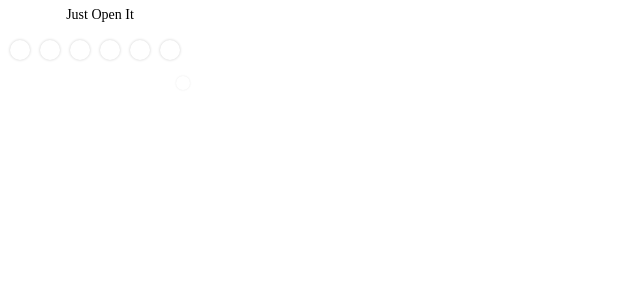
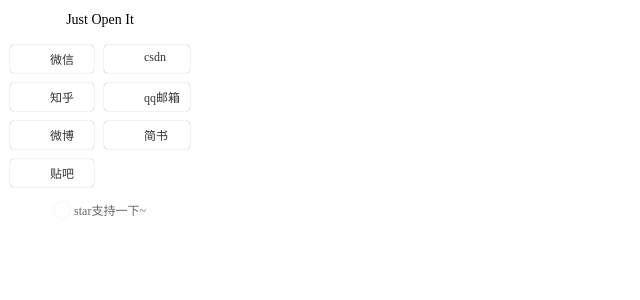
Before and after one commit to elegantYU/just-open-it, a React app: page / in a window 1280 px wide. Shown: the top 300 px of the page, without its empty margins (0-640 px from the left). Built offline with nearby package versions, Linux system fonts and the light colour scheme; a small style sheet from the web is missing.

Commit message:
fix: eslint-react的函数组件入参类型校验有毒

```diff
--- a/public/index.html
+++ b/public/index.html
@@ -4,10 +4,10 @@
 		<meta charset="UTF-8" />
 		<meta name="viewport" content="width=device-width, initial-scale=1.0, user-scalable=no" />
 		<title>Document</title>
-		<link rel="stylesheet" href="https://at.alicdn.com/t/font_2405565_drmw0y67hdg.css" />
+		<link rel="stylesheet" href="https://at.alicdn.com/t/font_2405565_3sz4tz66c1a.css" />
 	</head>
 	<body>
 		<div id="root"></div>
-		<script src="https://at.alicdn.com/t/font_2405565_drmw0y67hdg.js"></script>
+		<script src="https://at.alicdn.com/t/font_2405565_3sz4tz66c1a.js"></script>
 	</body>
 </html>
--- a/src/views/home.tsx
+++ b/src/views/home.tsx
@@ -1,10 +1,11 @@
-import React, { MouseEventHandler, useState } from 'react';
+import React from 'react';
 import styled from 'styled-components';
-import Tip from './tip';
+import Item from './item';
 
 const WrapperUI = styled.div`
 	width: 200px;
 	height: auto;
+	padding: 5px 0;
 `;
 
 const HeaderUI = styled.div`
@@ -19,17 +20,10 @@
 	height: auto;
 	padding: 10px;
 
-	.title {
-		margin-bottom: 10px;
-		font-size: 14px;
-		text-align: left;
-	}
-
 	ul {
-		display: flex;
-		flex-wrap: wrap;
+		display: grid;
+		grid-template-columns: repeat(2, 1fr);
 		gap: 10px;
-		align-items: center;
 	}
 `;
 
@@ -45,22 +39,32 @@
 
 const FooterUI = styled.div`
 	display: flex;
+	gap: 4px;
 	align-items: center;
-	justify-content: flex-end;
+	justify-content: center;
 	height: 25px;
 	padding: 0 10px;
+	cursor: pointer;
+
+	p {
+		color: #666666;
+		font-size: 12px;
+		transform-origin: left center;
+	}
+
+	&:hover p {
+		text-decoration: underline;
+	}
 `;
 
 const IconUI = styled.div`
 	display: flex;
 	align-items: center;
 	justify-content: center;
-	width: 14px;
-	height: 14px;
-	font-size: 12px;
+	width: 16px;
+	height: 16px;
 	border-radius: 50%;
 	box-shadow: 0 0 2px 0 rgba(0, 0, 0, 0.1);
-	cursor: pointer;
 
 	&:hover {
 		box-shadow: 0 0 2px 0 rgba(0, 0, 0, 0.2);
@@ -104,55 +108,33 @@
 			<use xlinkHref='#iconjianshu' />
 		</svg>,
 	],
+	[
+		'贴吧',
+		<svg className='icon' aria-hidden='true' key='简书'>
+			<use xlinkHref='#icontieba' />
+		</svg>,
+	],
 ];
 
 const handleGithubClick = () => window.open('https://github.com/elegantYU/just-open-it');
 const renderItemJSX = () =>
 	list.map(([title, item]) => (
-		<ItemUI key={title} data-text={title}>
+		<Item key={title} text={title}>
 			{item}
-		</ItemUI>
+		</Item>
 	));
 
-const App = () => {
-	const [hoverText, setHoverText] = useState<string | null>('');
-	const [offset, setOffset] = useState([0, 0]);
-	const [tempEl, setTempEl] = useState<EventTarget | null>(null);
-
-	const renderTipJSX = () => (hoverText ? <Tip text={hoverText} offset={offset} /> : undefined);
-
-	const handleRootHover: MouseEventHandler = (e) => {
-		const { target } = e;
-		const text = (target as HTMLElement)?.getAttribute('data-text');
-		const { x, y, width } = (target as HTMLElement)?.getBoundingClientRect();
-		const nodeOffset = [x + width / 2, y - 20];
-
-		if (text) {
-			setTempEl(target);
-			setOffset(nodeOffset);
-			setHoverText(text);
-		}
-	};
-	const handleRootOut: MouseEventHandler = (e) => {
-		const { target } = e;
-
-		if (tempEl && target !== tempEl && !(tempEl as HTMLElement).contains(target as HTMLElement)) {
-			setHoverText(null);
-		}
-	};
-
-	return (
-		<WrapperUI onMouseOver={handleRootHover} onMouseOut={handleRootOut}>
+const App = () => (
+	<WrapperUI>
 		<HeaderUI>Just Open It</HeaderUI>
 		<ContentUI>
 			<ul>{renderItemJSX()}</ul>
 		</ContentUI>
-			<FooterUI>
-				<IconUI className='iconfont icongit' data-text='求star' onClick={handleGithubClick} />
+		<FooterUI onClick={handleGithubClick}>
+			<IconUI className='iconfont icongit' data-text='求star' />
+			<p>star支持一下~</p>
 		</FooterUI>
-			{renderTipJSX()}
 	</WrapperUI>
 );
-};
 
 export default App;
--- /dev/null
+++ b/src/views/item.tsx
@@ -0,0 +1,38 @@
+import React from 'react';
+import styled, { keyframes } from 'styled-components';
+
+const scaleIn = keyframes`
+	0% {
+		opacity: 0;
+	}
+	100% {
+		opacity: 1;
+	}
+`;
+
+const WrapperUI = styled.div`
+	display: grid;
+	grid-template-columns: 20px 1fr;
+	gap: 10px;
+	padding: 5px 10px;
+	color: #333333;
+	font-size: 12px;
+	white-space: nowrap;
+	border-radius: 4px;
+	box-shadow: 0 0 1px rgba(0, 0, 0, 0.5);
+	opacity: 0;
+	animation: ${scaleIn} 0.15s forwards;
+`;
+
+interface Props {
+	text: string;
+}
+
+const Tip: React.FC<Props> = ({ children, text }) => (
+	<WrapperUI>
+		{children}
+		{text}
+	</WrapperUI>
+);
+
+export default Tip;
--- a/src/views/tip.tsx
+++ /dev/null
@@ -1,42 +0,0 @@
-import React, { useState } from 'react';
-import styled, { keyframes } from 'styled-components';
-
-const scaleIn = keyframes`
-	0% {
-		transform: scale(0.8) translateX(-50%);
-		opacity: 0.6;
-	}
-	100% {
-		transform: scale(1) translateX(-50%);
-		opacity: 1;
-	}
-`;
-
-const WrapperUI = styled.div`
-	position: fixed;
-	padding: 0 2px;
-	color: #ffffff;
-	font-size: 12px;
-	white-space: nowrap;
-	background-color: rgba(0, 0, 0, 0.5);
-	border-radius: 4px;
-	transform: scale(0.8) translateX(-50%);
-	transform-origin: center top;
-	opacity: 0.6;
-	animation: ${scaleIn} 0.15s forwards;
-`;
-
-interface Props {
-	text: string;
-	offset: number[];
-}
-
-const Tip = (props: Props) => {
-	const { text, offset } = props;
-	const [left, top] = offset;
-	const style = { left: `${left}px`, top: `${top}px` };
-
-	return <WrapperUI style={style}>{text}</WrapperUI>;
-};
-
-export default Tip;
```
Also changed, not shown: src/injectScripts/tieba/index.ts (added, +11 -0 lines), .eslintrc.js, public/manifest.json, 1 other file (tests, documents, lock files or other folders). Lines whose indentation alone changed are shown as unchanged.
